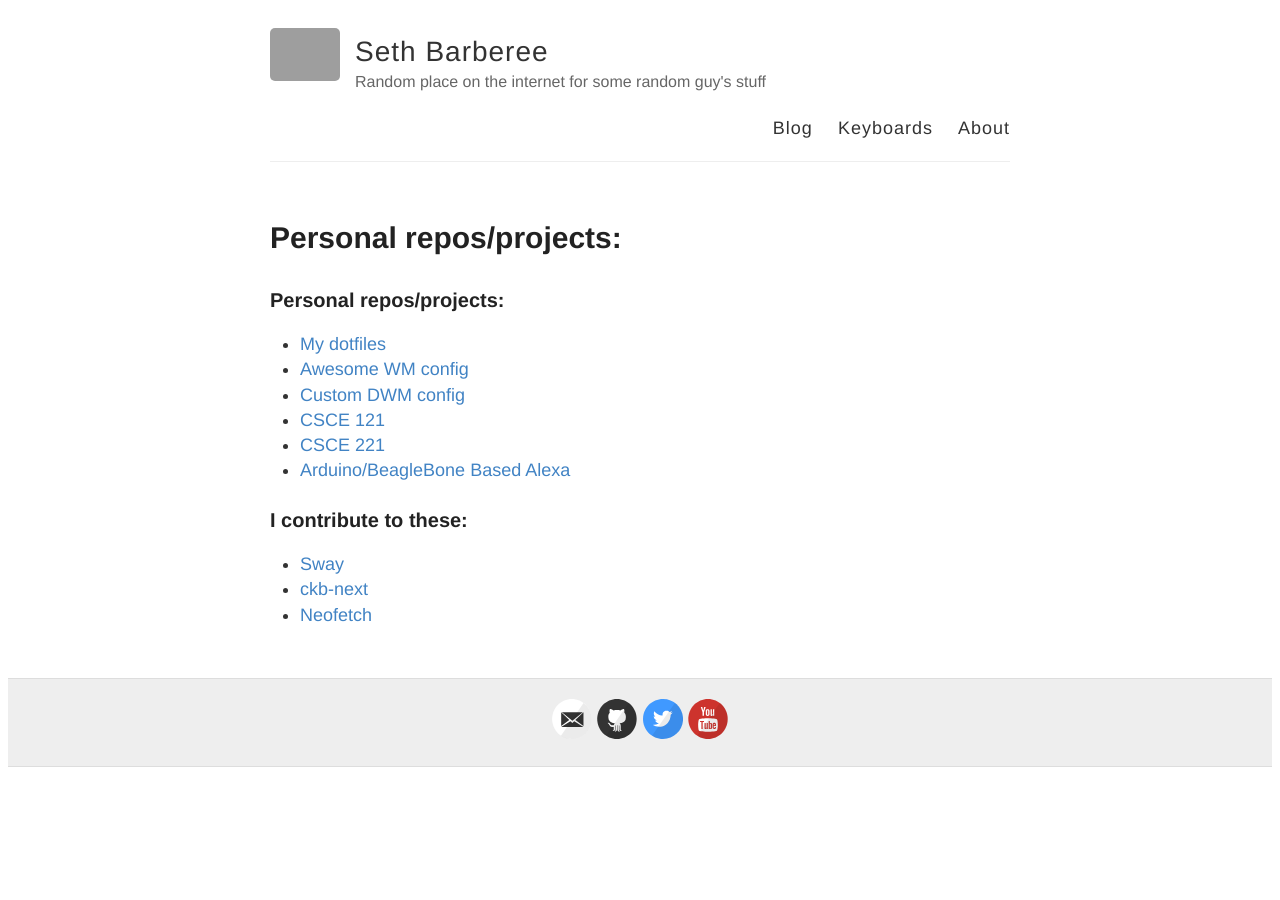
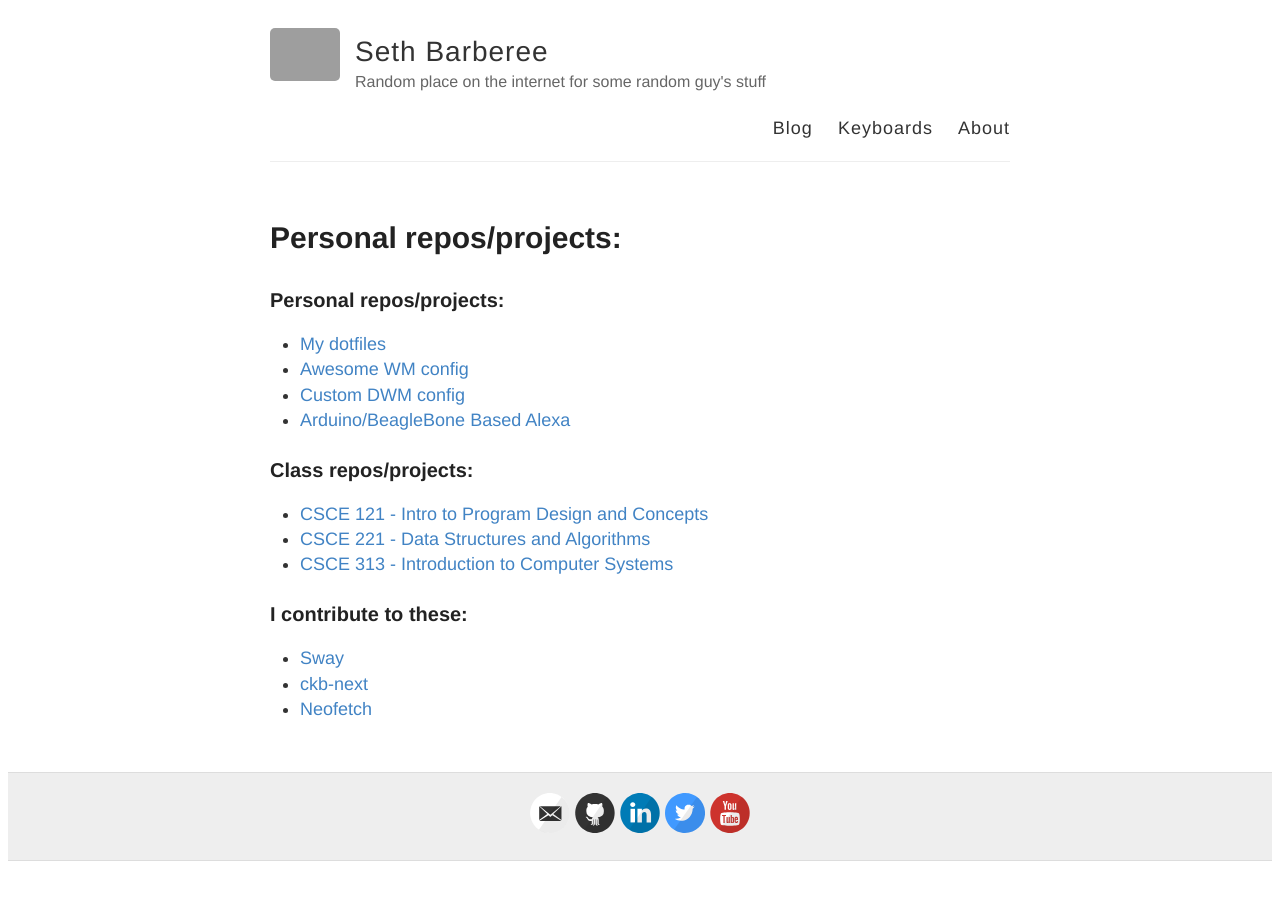
Before and after one commit to SethBarberee/sethbarberee.github.io, a Jekyll site: the page built from index.md, in a window 1280 px wide. Built offline with Jekyll 4.4.1, drawn with Linux system fonts in a browser that asks for light colours; our own code applies the rules of GitHub Pages for plain Markdown files; grey boxes are pictures that could not be loaded.

Commit message:
added linkedin and updated repo list

```diff
--- a/_config.yml
+++ b/_config.yml
@@ -7,7 +7,7 @@ footer-links:
     email: seth.barberee@gmail.com
     github: SethBarberee
     twitter: s_barberee
-    linkedin:
+    linkedin: https://www.linkedin.com/in/seth-barberee-008023155/
     youtube: channel/UCILpzRw7K9W9aAXp0teW5RA
     googleplus:
 
--- a/index.md
+++ b/index.md
@@ -2,9 +2,12 @@
 * [My dotfiles](https://github.com/SethBarberee/dotfiles)
 * [Awesome WM config](https://github.com/SethBarberee/awesome_config)
 * [Custom DWM config](https://github.com/SethBarberee/custom-dwm)
-* [CSCE 121](https://github.com/SethBarberee/CSCE-121)
-* [CSCE 221](https://github.com/SethBarberee/CSCE-221)
 * [Arduino/BeagleBone Based Alexa](https://github.com/ssnatarajn98/TamuMake)
+
+### Class repos/projects:
+* [CSCE 121 - Intro to Program Design and Concepts](https://github.com/SethBarberee/CSCE-121)
+* [CSCE 221 - Data Structures and Algorithms](https://github.com/SethBarberee/CSCE-221)
+* [CSCE 313 - Introduction to Computer Systems](https://github.com/SethBarberee/CSCE-313)
 
 ### I contribute to these:
 * [Sway](https://github.com/swaywm/sway)
```
